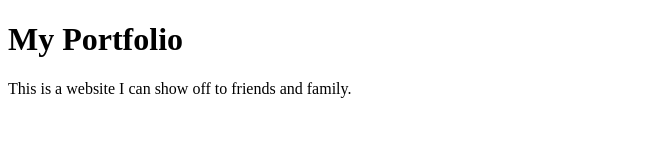
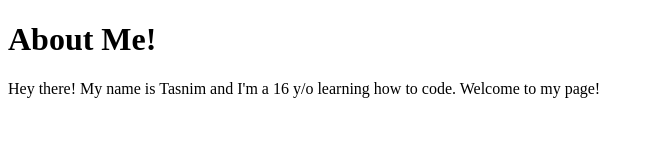
Before and after one commit to taZZZnim/taZZZnim.io, a plain HTML site: page my-portfolio/index.html in a window 1280 px wide. Shown: the whole page, without its empty margins (0-654 px from the left). Drawn offline with Linux system fonts and the light colour scheme.

Commit message:
make the page about me

```diff
--- a/my-portfolio/index.html
+++ b/my-portfolio/index.html
@@ -1,10 +1,10 @@
 <!DOCTYPE html>
 <html>
 	<head>
-		<title>My Portfolio</title>
+		<title>Tasnim's Portfolio :D </title>
 	</head>
 	<body>
-		<h1>My Portfolio</h1>
-		<p>This is a website I can show off to friends and family.</p>
+		<h1>About Me!</h1>
+		<p>Hey there! My name is Tasnim and I'm a 16 y/o learning how to code. Welcome to my page! </p>
 	</body>
 </html>
```
